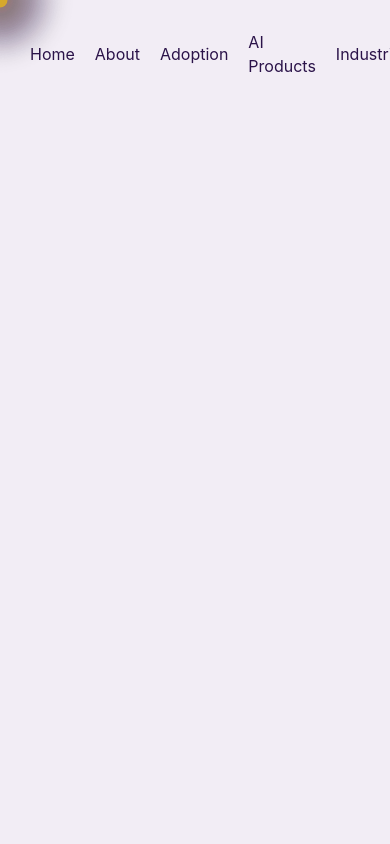
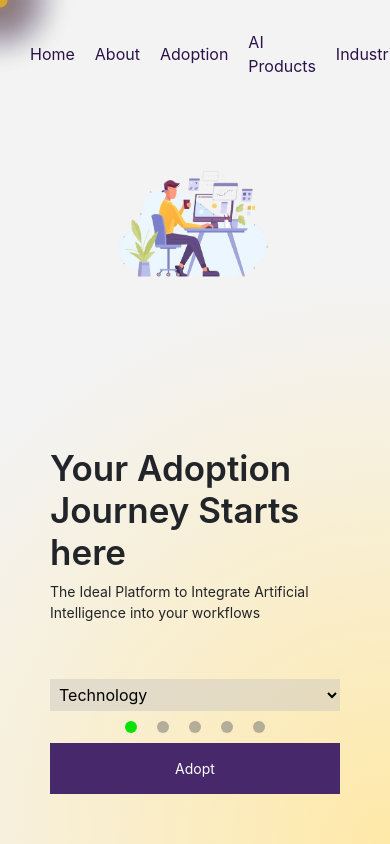
Before and after one commit to brucetravis/neurora-platform, a React (Create React App) app: page /adoption in a window 390 px wide. Built offline with nearby package versions, Linux system fonts and the light colour scheme.

Commit message:
page/adoption

```diff
--- a/src/App.js
+++ b/src/App.js
@@ -7,6 +7,7 @@ import AboutPage from './pages/aboutpage/AboutPage';
 import Header from './components/header/Header'
 import Registration from './pages/registration/Registration';
 import UserAccount from './pages/useraccount/UserAccount';
+import Adoption from './pages/adoption/Adoption';
 
 function App() {
   // useLocation to track the current locatio of the page
@@ -18,6 +19,7 @@ function App() {
         {location.pathname === '/userRegistration' ? ('') : (<Header />) }
         <Routes>
           <Route path='/' element={<Landing />} />
+          <Route path='/adoption' element={<Adoption />} />
           <Route path='/aboutPage' element={<AboutPage />} />
           <Route path='/useraccount' element={<UserAccount />} />
           <Route path='/userRegistration' element={<Registration />} />
--- a/src/components/sections/hero/Hero.js
+++ b/src/components/sections/hero/Hero.js
@@ -52,7 +52,7 @@ export default function Hero() {
             </div>
             <h1>Helping <span>African Businesses</span> Integrate AI into their workflows.</h1>
 
-            <Button text='Adopt with Neurora' />
+            <Button text='Adopt with Neurora' link='/adoption' />
 
             <p className='start'><span>Start Your Adoption Journey with Neurora.</span> For a better future.</p>
         </animated.div>
--- a/src/components/sections/productcategories/ProductCategories.js
+++ b/src/components/sections/productcategories/ProductCategories.js
@@ -41,7 +41,8 @@ export default function ProductCategories() {
                 The trusted Platform transforming industries through AI adoption
             </h5>
 
-            <Button text="Start Your Adoption Journey" />
+            <Button text="Start Your Adoption Journey" link='/adoption' />
+
         </animated.div>
 
         <animated.div
--- a/src/components/sections/whyus/WhyUs.js
+++ b/src/components/sections/whyus/WhyUs.js
@@ -51,7 +51,8 @@ export default function WhyUs() {
                 <h6>Get Started with</h6>
                 <h3>Entry Level Adoption</h3>
                 <p>If you want to get started in your Adoption Journey</p>
-                <Button text='Get Started' />
+
+                <Button text='Get Started' link='/adoption' />
             </div>
 
             <div>
@@ -81,7 +82,8 @@ export default function WhyUs() {
                 <h6>Get Started with</h6>
                 <h3>Expert Level Adoption</h3>
                 <p>If you are wondering if the products you adopted are helping you.</p>
-                <Button text='Get Started' />
+
+                <Button text='Get Started' link='/adoption' />
             </div>
 
             <div>
--- /dev/null
+++ b/src/pages/adoption/Adoption.css
@@ -0,0 +1,184 @@
+.adoption-page {
+    display: grid;
+    grid-template-columns: 1fr 1fr;
+    padding: 0px 100px;
+    min-height: 100vh;
+    background: radial-gradient(circle at 100% 100%, #ffe9a8 0%, #f3f3f3 60%);
+}
+
+.adoption-page h3 {
+    font-size: 80px;
+    font-weight: 600;
+}
+
+.adoption-page p {
+    font-size: 18px;
+}
+
+.adoption-page .adoption-inputs {
+    padding: 50px;
+    display: flex;
+    flex-direction: column;
+    justify-content: center;
+    align-items: stretch;
+    gap: 40px;
+}
+
+.adoption-page .adoption-inputs form {
+    display: flex;
+    flex-direction: column;
+    gap: 10px;
+}
+
+.adoption-page .adoption-inputs form .adoption-nav-div {
+    display: flex;
+    align-items: center;
+    justify-content: center;
+    gap: 20px;
+}
+
+.adoption-page .adoption-inputs form .adoption-nav-div .nav-div {
+    border-radius: 50px;
+    width: 12px;
+    height: 12px;
+    cursor: pointer;
+}
+
+.adoption-page .adoption-inputs form .adoption-nav-div .nav-div.active {
+    background: rgb(9, 226, 9);
+}
+
+.adoption-page .adoption-inputs form .adoption-nav-div .nav-div.inActive {
+    background: rgba(110, 109, 109, 0.5);
+}
+
+.adoption-page .adoption-inputs form .input-div h6 {
+    font-weight: 600px;
+    color: rgba(0, 0, 0, 0.5);
+}
+
+.adoption-image .adoption-inputs .adoption-text {
+    max-width: 500px;
+}
+
+.adoption-page input,
+.adoption-page select,
+.adoption-page textarea {
+    width: 100%;
+    padding: 5px;
+    border: none;
+    outline: none;
+    background: rgba(192, 190, 190, 0.4);
+}
+
+.adoption-page input:focus,
+.adoption-page select:focus,
+.adoption-page textarea:focus {
+    border: 3px solid #333;
+    cursor: pointer;
+}
+
+.adoption-page input:hover,
+.adoption-page select:hover {
+    cursor: pointer;
+}
+
+.adoption-page .adoption-image {
+    padding: 50px;
+    display: flex;
+    flex-direction: column;
+    justify-content: center;
+}
+
+.adoption-page .adoption-image img  {
+    width:750px;
+    height: 750px;
+    object-fit: cover
+}
+
+
+@media screen and (max-width: 992px) {
+    .adoption-page {
+        display: grid;
+        grid-template-columns: 1fr 1fr;
+        padding: 0px 0px 10px 0px;
+        min-height: 100vh;
+    }
+
+    .adoption-page h3 {
+        font-size: 30px;
+        font-weight: 600;
+    }
+
+    .adoption-page p {
+        font-size: 14px;
+    }
+
+    .adoption-image .adoption-inputs .adoption-text {
+        max-width: 100%;
+    }
+
+    .adoption-page .adoption-image img  {
+        width: 400px;
+        height: 400px;
+        object-fit: cover
+    }
+}
+
+
+@media screen and (max-width: 768px) {
+    .adoption-page {
+        display: flex;
+        align-items: center;
+        flex-direction: column-reverse;
+        padding: 50px 2px 10px 2px;
+    }
+
+    .adoption-page h3 {
+        font-size: 35px;
+        font-weight: 600;
+    }
+
+    .adoption-page p {
+        font-size: 14px;
+    }
+
+    .adoption-image .adoption-inputs .adoption-text {
+        max-width: 200px;
+    }
+
+    .adoption-page .adoption-image img  {
+        width: 100%;
+        height: 100%;
+        object-fit: cover
+    }
+}
+
+
+@media screen and (max-width: 468px) {
+    .adoption-page {
+        display: flex;
+        align-items: center;
+        flex-direction: column-reverse;
+        padding: 50px 0px 0 0px;
+    }
+
+    .adoption-page h3 {
+        font-size: 35px;
+        font-weight: 600;
+    }
+
+    .adoption-page p {
+        font-size: 14px;
+    }
+
+    .adoption-image .adoption-inputs .adoption-text {
+        max-width: 200px;
+    }
+
+    .adoption-page .adoption-image img  {
+        width: 100%;
+        height: 100%;
+        object-fit: cover
+    }
+}
--- /dev/null
+++ b/src/pages/adoption/Adoption.js
@@ -0,0 +1,125 @@
+import React, { useState } from 'react'
+import './Adoption.css'
+
+export default function Adoption() {
+
+    // An array of industry objects
+    const industries = [
+        { id: 1, industry: "Technology" },
+        { id: 2, industry: "Healthcare" },
+        { id: 3, industry: "Finance" },
+        { id: 4, industry: "E-commerce" },
+        { id: 5, industry: "Retail" },
+        { id: 6, industry: "Logistics" }
+    ]
+
+    // An array of inputs
+    const adoptionInputs = [
+        { id: 1, input: 'industry' },
+        { id: 2, input: 'companyName' },
+        { id: 3, input: 'companyEmail' },
+        { id: 4, input: 'companyObjectives' },
+        { id: 5, input: 'companyGoals' }
+    ]
+
+    // state to switch the current input
+    const [ currentInput, setCurrentInput ] = useState(adoptionInputs[0].id)
+
+  return (
+    <section className='adoption-page'>
+        <div className='adoption-inputs'>
+            <div className='adoption-text'>
+                <h3>Your Adoption Journey Starts here</h3>
+                <p>
+                    The Ideal Platform to Integrate Artificial Intelligence into your workflows
+                </p>
+            </div>
+
+            <div className='adoption-form'>
+                <form>
+                    {currentInput === 1 && (
+                        <select>
+                            {industries.map((i) => (
+                                <option
+                                    key={i.id}
+                                >
+                                    {i.industry}
+                                </option>
+                            ))}
+                        </select>
+                    )}
+
+                    {currentInput === 2 && (
+                        <div className='input-div'>
+                            <h6>Company Name</h6>
+
+                            <input
+                                type='text'
+                                placeholder='Teklora Limited'
+                                name='companyName'
+                            />
+                        </div>
+                    )}
+
+                    {currentInput === 3 && (
+                        <div className='input-div'>
+                            <h6>Company Email</h6>
+
+                            <input
+                                type='email'
+                                placeholder='teklora.company@gmail.com'
+                                name='companyEmail'
+                            />
+                        </div>
+                    )}
+
+                    {currentInput === 4 && (
+                        <div className='input-div'>
+                            <h6>Adoption Objectives</h6>
+
+                            <textarea
+                                placeholder='Increase Sales revenue'
+                                rows={4}
+                            ></textarea>
+                        </div>
+                    )}
+
+                    {currentInput === 5 && (
+                        <div className='input-div'>
+                            <h6>Adoption Goals</h6>
+
+                            <textarea
+                                placeholder='Increase Sales revenue by 5% next quarter'
+                                rows={4}
+                            ></textarea>
+                        </div>
+                    )}
+
+                    <div className='adoption-nav-div'>
+                        {adoptionInputs.map((i) => (
+                            <div
+                                key={i.id}
+                                className={`nav-div ${currentInput === i.id ? 'active' : 'inActive'}`}
+                                onClick={() => setCurrentInput(i.id)}
+                            >
+                            </div>
+                        ))}
+                    </div>
+
+                    <button type='submit' className='m-0'>
+                        Adopt
+                    </button>
+                </form>
+            </div>
+        </div>
+
+        <div className='adoption-image'>
+            <img
+                src={require('../../images/adoption-image-2.png')}
+                alt='Cartoon working in an office'
+                className='adoption-image'
+            />
+        </div>
+    </section>
+  )
+}
```
Also changed, not shown: src/images/adoption-image-2.png (added).
